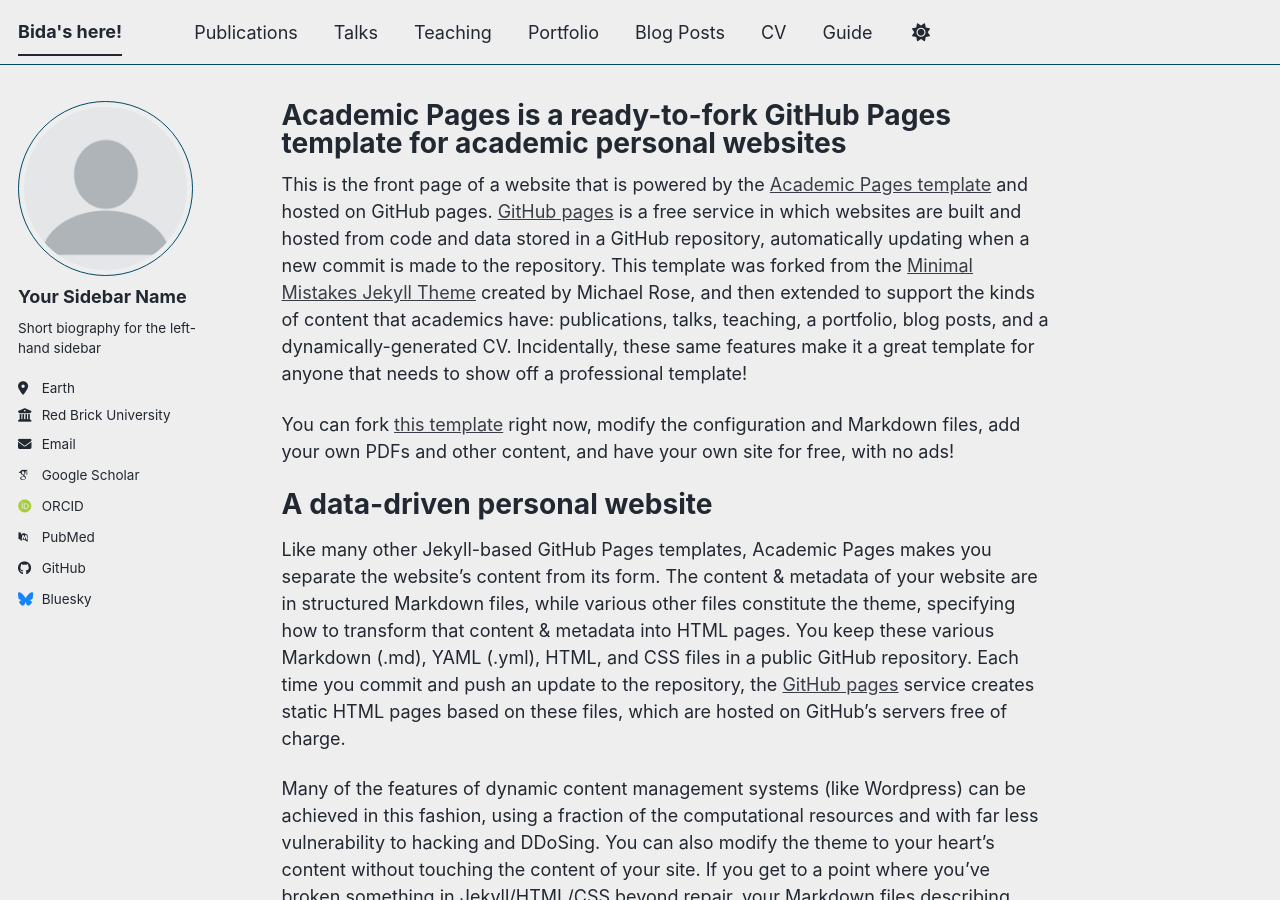
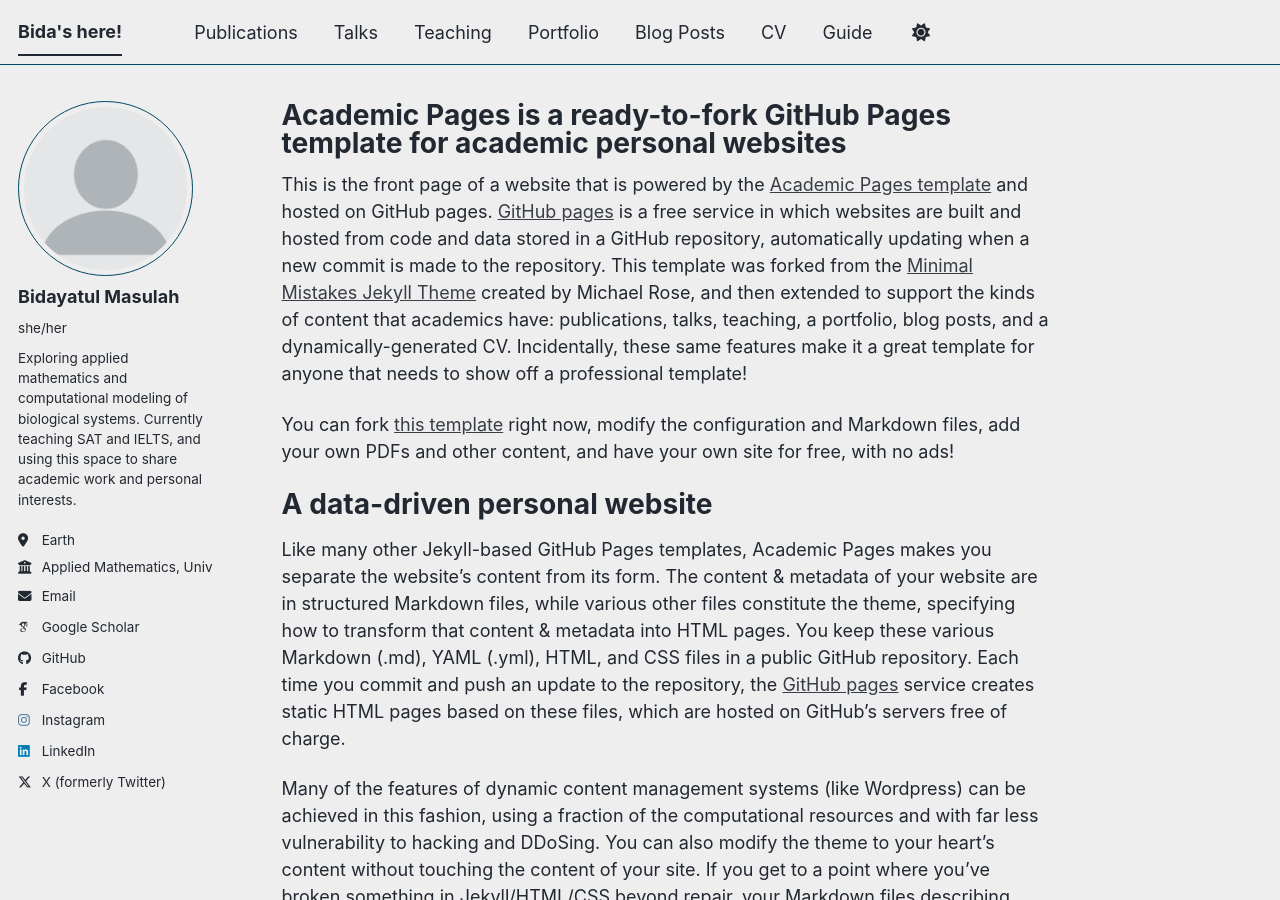
Before and after one commit to bmasulah/bmasulah.github.io, a Jekyll site: the page built from _pages/about.md, in a window 1280 px wide and 900 px high. Built offline with Jekyll 4.4.1, drawn with Linux system fonts in a browser that asks for light colours; some web fonts are replaced; a script bundle is joined from its source files by our own code; library files that are not in the unit come from our copies.

Commit message:
Update _config.yml

```diff
--- a/_config.yml
+++ b/_config.yml
@@ -24,24 +24,24 @@
 author:
   # Biographic information
   avatar           : "profile.png"
-  name             : "Your Sidebar Name"
-  pronouns         : # example: "she/her"
-  bio              : "Short biography for the left-hand sidebar"
+  name             : "Bidayatul Masulah"
+  pronouns         : "she/her"
+  bio              : "Exploring applied mathematics and computational modeling of biological systems. Currently teaching SAT and IELTS, and using this space to share academic work and personal interests."
   location         : "Earth"
-  employer         : "Red Brick University"
+  employer         : "Applied Mathematics, Universiteit Leiden"
   uri              : # URL
-  email            : "none@example.org"
+  email            : "bidayatulmasulah01@gmail.com"
 
   # Academic websites
   academia         : # URL
   arxiv            : # URL - Update with the correct link to your profile
-  googlescholar    : "https://scholar.google.com/citations?user=PS_CX0AAAAAJ"
+  googlescholar    : "https://scholar.google.com/citations?user=zj5kw9kAAAAJ&hl=en"
   inspire-hep      : # URL
   impactstory      : # URL
-  orcid            : "https://orcid.org/yourorcidurl"
+  orcid            : #"https://orcid.org/yourorcidurl"
   semantic         : # URL
   ssrn             : # URL
-  pubmed           : "https://www.ncbi.nlm.nih.gov/pubmed/?term=john+snow"
+  pubmed           : #"https://www.ncbi.nlm.nih.gov/pubmed/?term=john+snow"
   researchgate     : # URL
   scopus           : # URL
   zotero           : # URL
@@ -51,22 +51,22 @@
   bitbucket        : # Username - Update with your username on the site
   codepen          : # Username
   dribbble         : # Username
-  github           : "academicpages"
+  github           : "bmasulah"
   kaggle           : # Username
   stackoverflow    : # User number or user number and name (i.e., use "1" or "1/jeff-atwood")
 
   # Social media
   artstation       : # Username
-  bluesky          : "bsky.app" # Replace this with you Bluesky username
-  facebook         : # Username
+  bluesky          : #"bsky.app" # Replace this with you Bluesky username
+  facebook         : https://www.facebook.com/Bidayatulmasulah/
   flickr           : # Username
   foursquare       : # Username
   goodreads        : # Username
   google_plus      : # Username
   keybase          : # Username
-  instagram        : # Username
+  instagram        : https://www.instagram.com/bida.ym/
   lastfm           : # Username
-  linkedin         : # Username
+  linkedin         : https://www.linkedin.com/in/bidayatulmasulah/
   mastodon         : # URL
   medium           : # URL
   pinterest        : # Username
@@ -74,7 +74,7 @@
   steam            : # Username
   telegram         : # URL
   tumblr           : # Username
-  twitter          : # Username for X / Twitter
+  twitter          : https://x.com/bidaym01?s=21
   vine             : # Username
   weibo            : # Username
   wikipedia        : # Username
```
